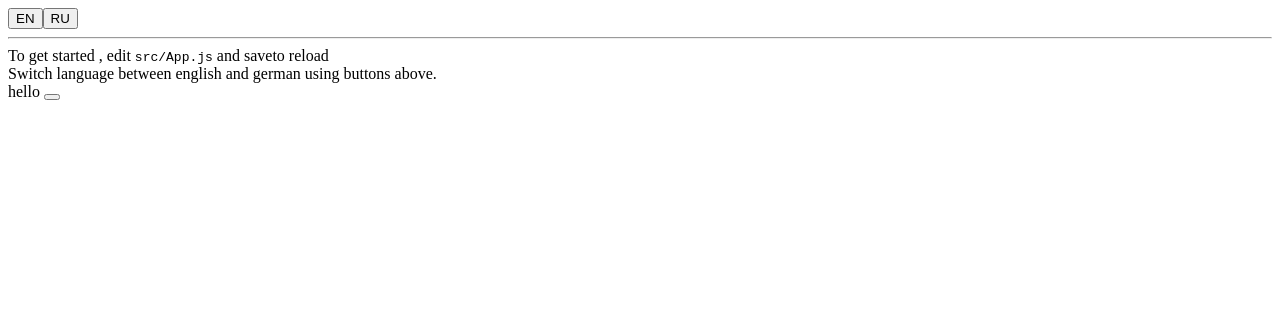
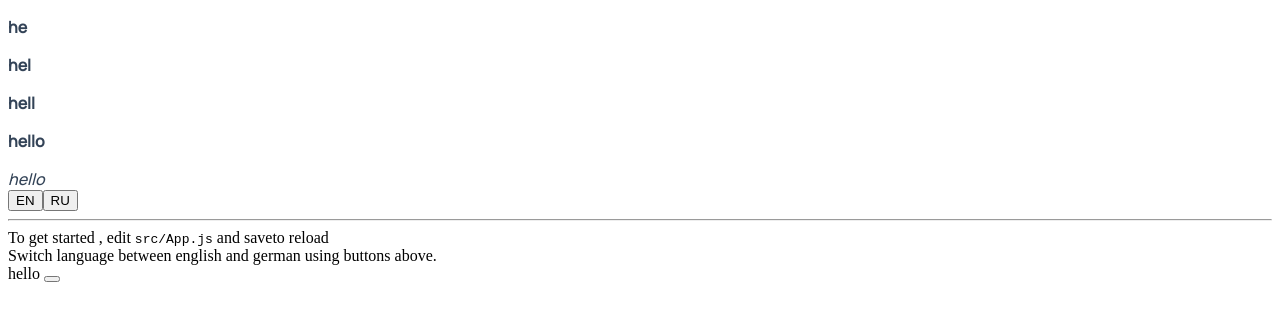
Before and after one commit to Amas9nine/solid-retro, a React (Create React App) app: page / in a window 1280 px wide. Shown: the top 320 px of the page. Built offline with nearby package versions, Linux system fonts and the light colour scheme.

Commit message:
feat: made folder and create scss files and finally test it

```diff
--- a/src/App.js
+++ b/src/App.js
@@ -1,31 +1,35 @@
-import "./App.css";
-import { useTranslation } from 'react-i18next';
-import { Trans, } from 'react-i18next';
-import React from 'react'
-import {useSelector,useDispatch} from 'react-redux'
-import {helloWorld} from './reduxToolkit/reducer'
-
+import "../src/style/index.scss";
+import { useTranslation } from "react-i18next";
+import { Trans } from "react-i18next";
+import { useSelector, useDispatch } from "react-redux";
+import { helloWorld } from "./reduxToolkit/reducer";
 
 function App() {
-const {t , i18n} = useTranslation();
+  const { t, i18n } = useTranslation();
 
-const changeLanguage = (language) =>{
-  i18n.changeLanguage(language)
-}
-
-  const show = useSelector(state => state.toolkit.hello)
-  const dispatch = useDispatch()
+  const changeLanguage = (language) => {
+    i18n.changeLanguage(language);
+  };
+  const show = useSelector((state) => state.toolkit.hello);
+  const dispatch = useDispatch();
   return (
     <>
-    <button onClick={()=> changeLanguage("en") } >EN</button>
-      <button onClick={()=> changeLanguage("ru") } >RU</button>
-      <hr/>
+      <div className="testContainer">
+        <p>he</p>
+        <p>hel</p>
+        <p>hell</p>
+        <p>hello</p>
+        <i>hello</i>
+      </div>
+      <button onClick={() => changeLanguage("en")}>EN</button>
+      <button onClick={() => changeLanguage("ru")}>RU</button>
+      <hr />
       <Trans i18nKey="description.part1">
-         To get started , edit <code>src/App.js</code> and saveto reload
-       </Trans>
-       <div>{t("description.part2")}</div>
-    {show} <button onClick = {()=>dispatch (helloWorld())}></button>
-</>
+        To get started , edit <code>src/App.js</code> and saveto reload
+      </Trans>
+      <div>{t("description.part2")}</div>
+      {show} <button onClick={() => dispatch(helloWorld())}></button>
+    </>
   );
 }
 
--- a/src/reduxToolkit/index.js
+++ b/src/reduxToolkit/index.js
@@ -1,10 +1,10 @@
-import { configureStore , combineReducers } from "@reduxjs/toolkit";
+import { configureStore, combineReducers } from "@reduxjs/toolkit";
 import reducer from "./reducer";
 
 const rootReducer = combineReducers({
-    toolkit:reducer
-})
+  toolkit: reducer
+});
 
 export const store = configureStore({
-    reducer:rootReducer,
-})
+  reducer: rootReducer
+});
--- a/src/reportWebVitals.js
+++ b/src/reportWebVitals.js
@@ -1,6 +1,6 @@
-const reportWebVitals = onPerfEntry => {
+const reportWebVitals = (onPerfEntry) => {
   if (onPerfEntry && onPerfEntry instanceof Function) {
-    import('web-vitals').then(({ getCLS, getFID, getFCP, getLCP, getTTFB }) => {
+    import("web-vitals").then(({ getCLS, getFID, getFCP, getLCP, getTTFB }) => {
       getCLS(onPerfEntry);
       getFID(onPerfEntry);
       getFCP(onPerfEntry);
--- /dev/null
+++ b/src/style/_library.scss
@@ -0,0 +1,11 @@
+@import url('https://fonts.googleapis.com/css2?family=Manrope:wght@200;300;400;500&display=swap');
+$baseFamily:Manrope,sans-serif;
+$textColor : #334357;
+
+@mixin baseText($weight){
+  font: {
+    family:$baseFamily;
+    weight:$weight;
+  }
+  color:$textColor;
+}
--- /dev/null
+++ b/src/style/index.scss
@@ -0,0 +1,11 @@
+@use './library';
+
+.testContainer {
+  p {
+    @include library.baseText(700)
+  }
+
+  i {
+    @include library.baseText(500)
+  }
+}
```
Also changed, not shown: package.json (+4 -3 lines), src/i18n.js (+15 -11 lines), src/index.js (+10 -10 lines), src/reduxToolkit/reducer.js (+8 -8 lines), 1 other file (tests, documents, lock files or other folders).
